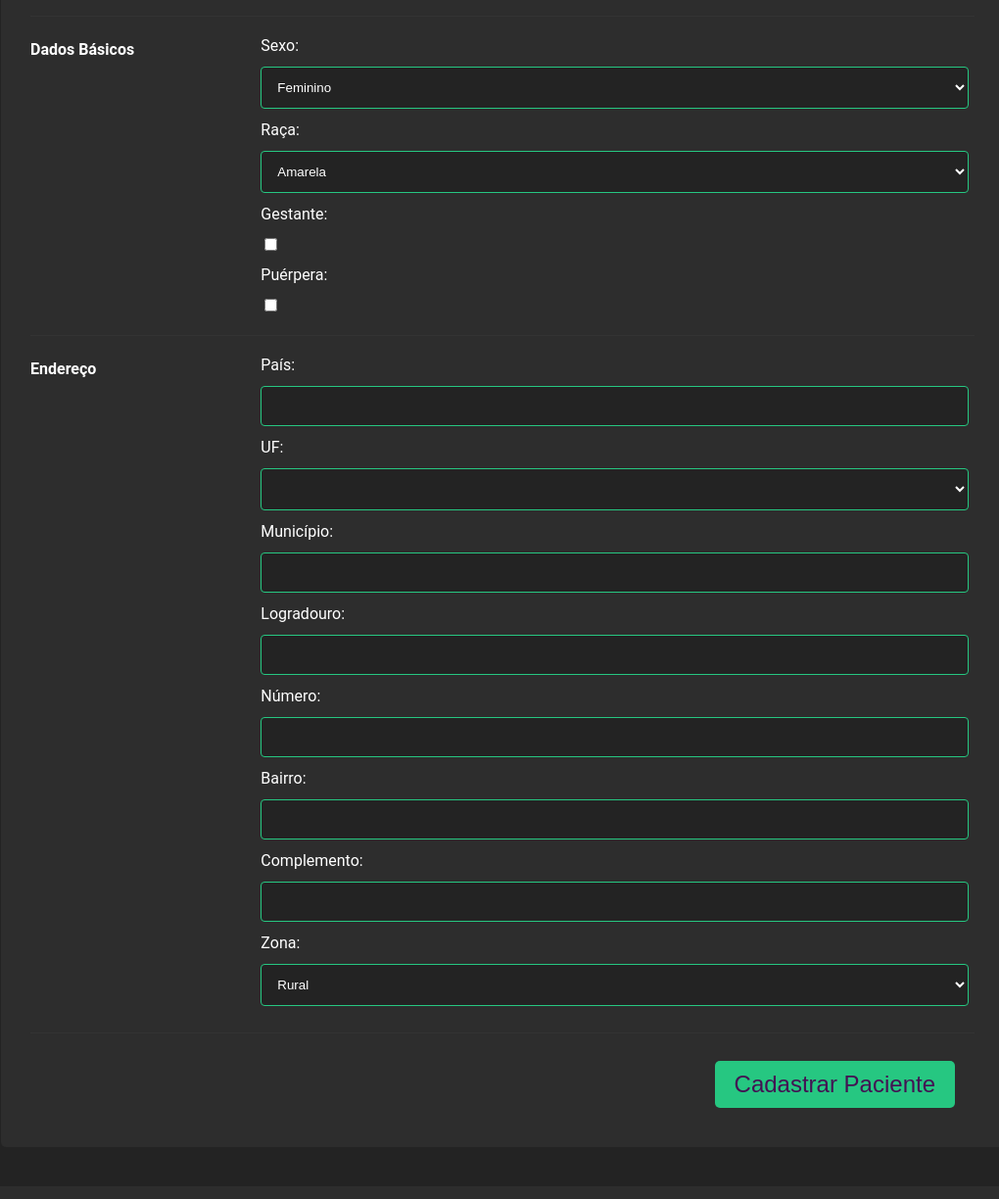
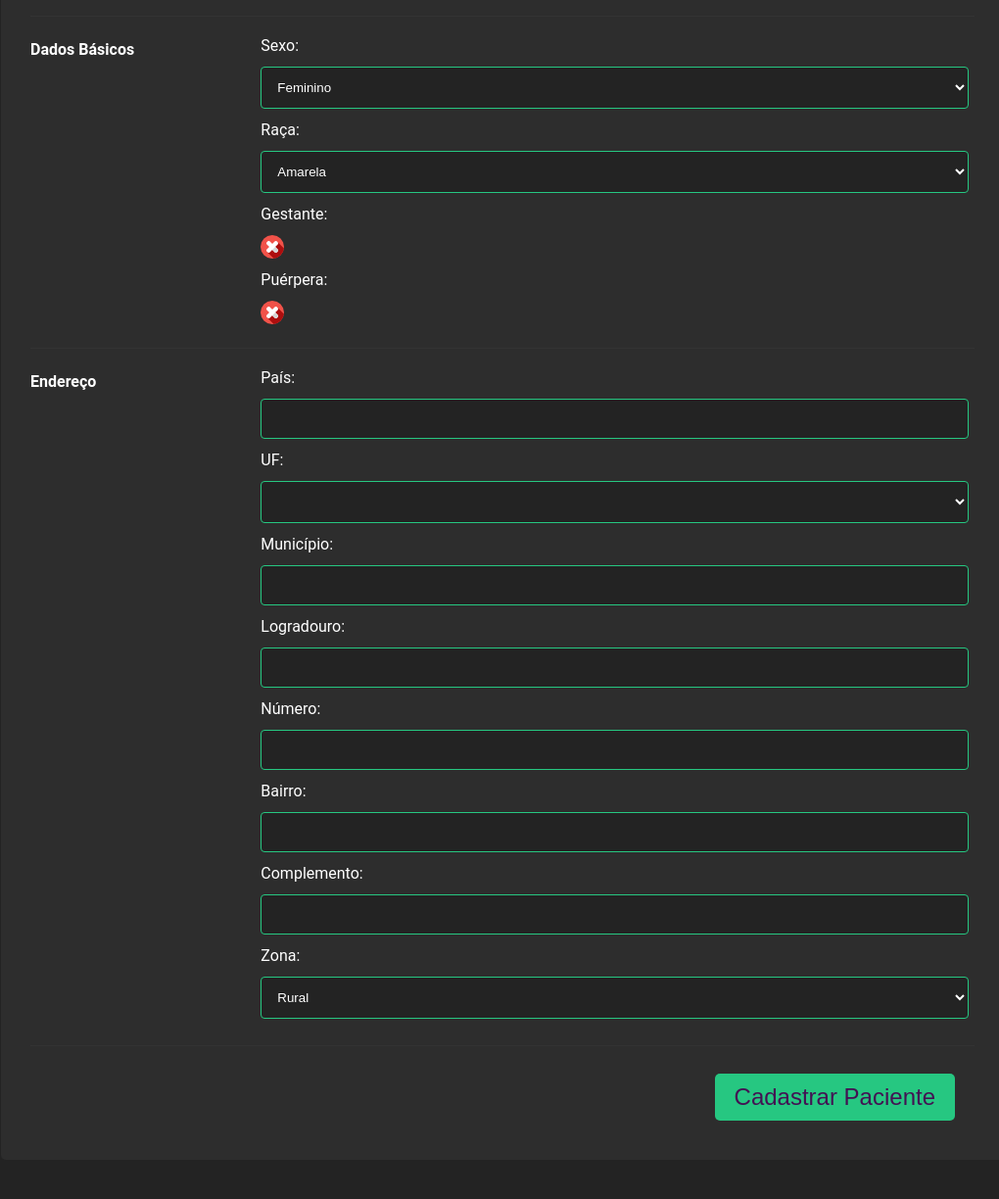
Before and after one commit to EduardoTA/covid-local-server, a Django app: template projeto/covidlocal/templates/cadastro_paciente.html in a window 1280 px wide. Shown: the part 912-2136 px from the top of the page at 98% size, without its empty margins (127-1147 px from the left). Before the commit the page ends 2043 px from the top, so only its background shows below. Run offline with Django 3.2, Linux system fonts and the light colour scheme; the template is opened without the code that fills it: values that come from a table or form of the project are taken from there, others are empty; some libraries are stand-ins or nearby versions.

Commit message:
Novo estilo para checkboxes

```diff
--- a/projeto/covidlocal/static/css/form.css
+++ b/projeto/covidlocal/static/css/form.css
@@ -96,6 +96,21 @@ input[type=submit], button[type=submit]  {
     color: white;
 }
 
+#id_gestante, #id_puerpera{
+    display: none;
+}
+.cbximg{
+    width: 24px;
+    height: 24px;
+    padding: 0;
+    background-position-y: top;
+    background-image: url(cbx.png);
+}
+
+#id_gestante:checked ~ .cbximg, #id_puerpera:checked ~ .cbximg{
+    background-position-y: bottom;
+}
+
 .bloco{
     margin-top: 20px;
 }
--- a/projeto/covidlocal/templates/cadastro_paciente.html
+++ b/projeto/covidlocal/templates/cadastro_paciente.html
@@ -84,13 +84,15 @@
                 <div class="fieldWrapper">
                     {{ form.gestante.errors }}
                     <label for="{{ form.gestante.id_for_label }}">Gestante:</label><br>
-                    {{ form.gestante }}
+                    <input type="checkbox" id="id_gestante" name="gestante">
+                    <label class= "cbximg" for="id_gestante"></label><br>
                 </div>
 
                 <div class="fieldWrapper">
                     {{ form.puerpera.errors }}
                     <label for="{{ form.puerpera.id_for_label }}">Puérpera:</label><br>
-                    {{ form.puerpera }}
+                    <input type="checkbox" id="id_puerpera" name="puerpera">
+                    <label class= "cbximg" for="id_puerpera"></label><br>
                 </div>
             </div>
         </div>
```
Also changed, not shown: projeto/covidlocal/static/css/cbx.png (added).
